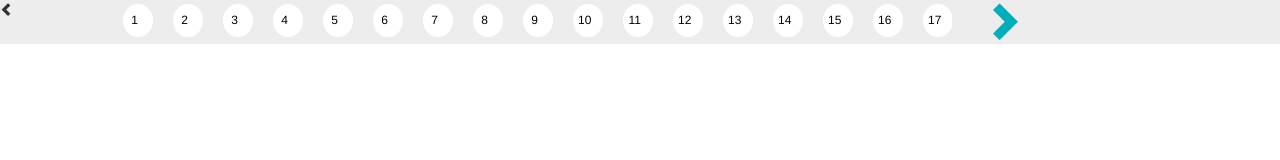
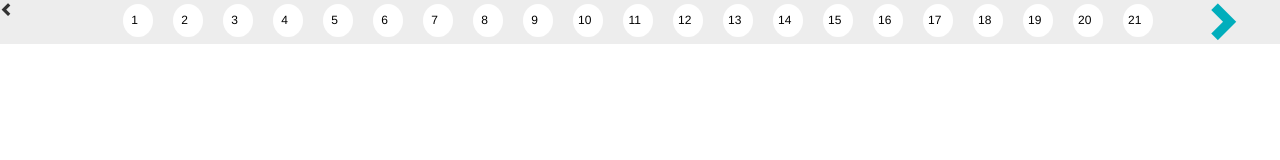
Before and after one commit to arunslb123/horizontal-scroll, a plain HTML site: page index.html in a window 1280 px wide. Drawn offline with nearby package versions, Linux system fonts and the light colour scheme.

Commit message:
Update index.html

```diff
--- a/index.html
+++ b/index.html
@@ -25,7 +25,7 @@
        <div class="glyphicon glyphicon-chevron-left navigation color" id="leftArrow">
        </div>
       </div>
-      <div class="col-xs-8">
+      <div class="col-xs-10">
 
               <div class="container-fluid" id="scrollquestion" style="overflow-x:hidden;white-space: nowrap;overflow-y:hidden ;top: 500px; padding: 4px; width:auto;">
 
```
